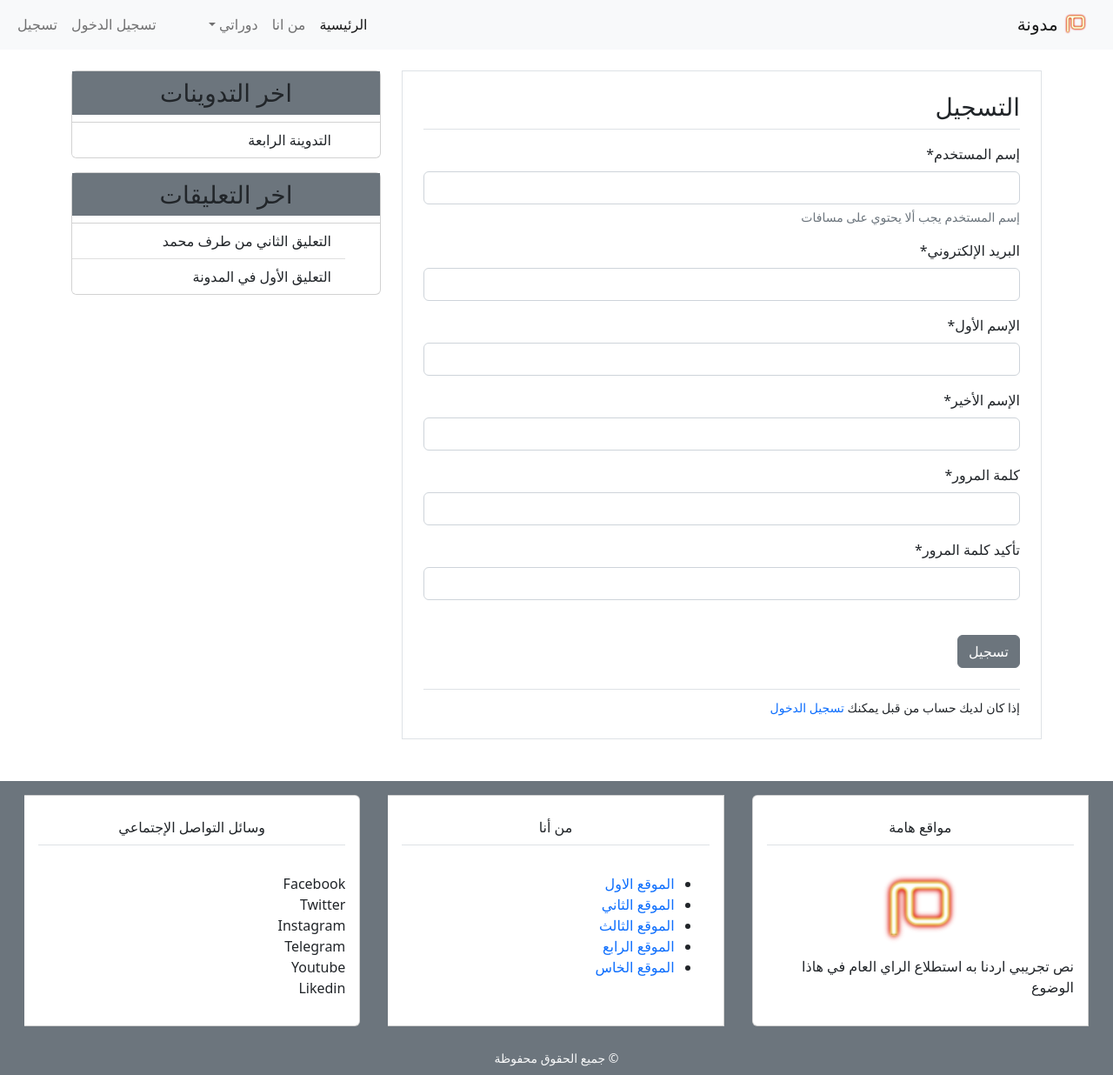
After one commit to ouazin91nabil/Blog-Ar, a Django app: page /register/ in a window 1280 px wide. The commit adds this page. Shown: the whole page at 87% size. Run offline with Django 4.2, Linux system fonts and the light colour scheme; data comes from the database, SQL or seed files in the repository; both versions use the stored data as it was after the commit; some libraries are stand-ins or nearby versions.

Commit message:
some new changes

```diff
--- a/src/blog/templates/blog/base.html
+++ b/src/blog/templates/blog/base.html
@@ -1,4 +1,6 @@
 {% load static %}
+{% load post_tag %}
+
 <!doctype html>
 <html lang="ar">
   <head>
@@ -44,10 +46,20 @@
           </ul>
         </li>
       </ul>
+
+      {% if user.is_authenticated %}
       <ul class="navbar-nav mr-auto">
-          <li class="nav-item"><a class="nav-link" href="#">تسجيل دخول</a></li>
-	  <li class="nav-item"><a class="nav-link" href="#">تسجيل</a></li>
+	      <li class="nav-item"><a class="nav-link" href="#">تدوينة جديدة</a></li>
+	      <li class="nav-item"><a class="nav-link" href="{% url 'profile' %}">الملف الشخصي</a></li>
+	  <li class="nav-item"><a class="nav-link" href="{% url 'logout' %}">تسجيل خروج</a></li>
       </ul>
+      {% else %}
+      <ul class="navbar-nav mr-auto">
+	      <li class="nav-item"><a class="nav-link" href="{% url 'login' %}">تسجيل الدخول</a></li>
+	  <li class="nav-item"><a class="nav-link" href="{% url 'register' %}">تسجيل</a></li>
+      </ul>
+      {% endif %}
+
     </div>
   </div>
 </nav>
@@ -61,11 +73,11 @@
 	<div class="col-md-4">
 	  <div class="card mb-3">
 	    <h3 class="text-center bg-secondary text light p-2">اخر التدوينات</h3>
-	    {% include 'blog/latest_posts.html' %}
+	    {% latest_posts %}
 	  </div>
 	  <div class="card mb-3">
 	    <h3 class="text-center bg-secondary text light p-2">اخر التعليقات</h3>
-	    {% include 'blog/latest_comments.html' %}
+	    {% latest_comments %}
 	  </div>
 
 	</div>
--- a/src/blog/templates/blog/latest_comments.html
+++ b/src/blog/templates/blog/latest_comments.html
@@ -1,9 +1,14 @@
-<ul class="list-group list-group-flush">                  {% for comment in comments %}
+<ul class="list-group list-group-flush">                  {% for comment in l_comments %}
   <li class="list-group-item">
-    <a class="text-dark" href="{% url 'detail' comment.post.pk %
-}">{{comment.body}}</a>
+    <a class="text-dark" href="{% url 'detail' comment.post.id %}">
+      {% if comment.body|length > 40 %}
+      {{comment.body|slice:'40'}}...
+      {% else %}
+      {{comment.body}}
+      {% endif %}
+    </a>
   </li>
   {% empty %}
-  <li class="list-group-item">لا يوجد تعليق</li>
+ <li class="list-group-item">ﻻ ﻱﻮﺟﺩ ﺖﻌﻠﻴﻗ</li>
   {% endfor %}
 </ul>
--- a/src/blog/templates/blog/latest_posts.html
+++ b/src/blog/templates/blog/latest_posts.html
@@ -1,7 +1,9 @@
 <ul class="list-group list-group-flush">
-  {% for post in posts %}
+  {% for post in l_posts %}
   <li class="list-group-item">
     <a class="text-dark" href="{% url 'detail' post.pk %}">{{post.title}}</a>
   </li>
+  {% empty %}
+  <li class="border p-4 m-2">لاتوجد حاليا أية تدوينة</li>
   {% endfor %}
 </ul>
--- /dev/null
+++ b/src/blog/templatetags/post_tag.py
@@ -0,0 +1,17 @@
+from django import template
+from blog.models import Post, Comment
+
+register = template.Library()
+@register.inclusion_tag('blog/latest_posts.html')
+def latest_posts():
+    context = {
+        'l_posts': Post.objects.all()[0:5],
+    }
+    return context
+
+@register.inclusion_tag('blog/latest_comments.html')
+def latest_comments():
+    context = {
+        'l_comments': Comment.objects.filter(active=True)[0:5],
+    }
+    return context
--- a/src/my_blog/settings.py
+++ b/src/my_blog/settings.py
@@ -132,3 +132,5 @@ DEFAULT_AUTO_FIELD = 'django.db.models.BigAutoField'
 # Crispy forms
 CRISPY_ALLOWED_TEMPLATE_PACKS = "bootstrap5"
 CRISPY_TEMPLATE_PACK = 'bootstrap5'
+
+LOGIN_REDIRECT_URL = 'home'
--- a/src/my_blog/urls.py
+++ b/src/my_blog/urls.py
@@ -19,4 +19,5 @@ from django.urls import path, include
 urlpatterns = [
     path('admin/', admin.site.urls),
     path('', include('blog.urls')),
+    path('', include('user.urls')),
 ]
--- /dev/null
+++ b/src/user/forms.py
@@ -0,0 +1,35 @@
+from django import forms
+from django.contrib.auth.models import User
+
+
+class UserCreationForm(forms.ModelForm):
+    username = forms.CharField(label='إسم المستخدم', max_length=30, help_text='إسم المستخدم يجب ألا يحتوي على مسافات')
+    email = forms.EmailField(label='البريد الإلكتروني')
+    first_name = forms.CharField(label='الإسم الأول', max_length=100)
+    last_name = forms.CharField(label='الإسم الأخير', max_length=100)
+    password1 = forms.CharField(label='كلمة المرور', widget=forms.PasswordInput(), min_length=8)
+    password2 = forms.CharField(label='تأكيد كلمة المرور', widget=forms.PasswordInput(), min_length=8)
+    class Meta:
+        model = User
+        fields = ('username', 'email', 'first_name',
+                  'last_name', 'password1', 'password2')
+
+    def clean_password2(self):
+        cd = self.cleaned_data
+        if cd['password1'] != cd['password2']:
+            raise forms.ValidationError('كلمة المرور غير متطابقة')
+        return cd['password2']
+
+    def clean_username(self):
+        cd = self.cleaned_data
+        if User.objects.filter(username=cd['username']).exists():
+            raise forms.ValidationError('يوجد مستخدم مسجل بهذا اإسم')
+        return cd['username']
+
+
+class LoginForm(forms.ModelForm):
+    username = forms.CharField(label='إسم المستخدم', max_length=30, help_text='يرجى عدم وضع فراغات في إسم المستخدم.')
+    password = forms.CharField(label='كلمة المرور', widget=forms.PasswordInput())
+    class Meta:
+        model = User
+        fields = ('username', 'password')
--- /dev/null
+++ b/src/user/templates/user/profile.html
@@ -0,0 +1,6 @@
+{% extends 'blog/base.html' %}
+{% block content %}
+<div class="border p-4 mb-5">
+  <h2 class="alert alert-success">{{user.username}}</h2>
+</div>
+{% endblock content %}
--- /dev/null
+++ b/src/user/templates/user/register.html
@@ -0,0 +1,16 @@
+{% extends 'blog/base.html' %}
+{% block content %}
+{% load crispy_forms_tags %}
+
+<div class="border p-4 mb-5">
+<h3 class="border-bottom pb-2 mb-3">التسجيل</h3>
+  <form method="POST">
+    {% csrf_token %}
+    {{form|crispy}}
+    <input class="btn btn-secondary mt-4" type="submit" value="تسجيل">
+  </form>
+  <div class="border-top mt-4 pt-2">
+	  <small>إذا كان لديك حساب من قبل يمكنك <a href="{% url 'login' %}">تسجيل الدخول</a></small>
+  </div>
+</div>
+{% endblock content %}
--- /dev/null
+++ b/src/user/urls.py
@@ -0,0 +1,12 @@
+from django.urls import path
+#from django.contrib.auth.views import LoginView, LogoutView
+from . import views
+
+urlpatterns = [
+  path('register/', views.register, name='register'),
+ # path('login/', LoginView.as_view(template_name='user/login.html'), name='login'),
+  path('login/', views.login_user, name='login'),
+  path('logout/', views.logout_user, name='logout'),
+  #path('logout/', LogoutView.as_view(template_name='user/logout.html'), name='logout'),
+  path('profile/', views.profile, name='profile'),
+]
--- a/src/user/views.py
+++ b/src/user/views.py
@@ -1,3 +1,54 @@
-from django.shortcuts import render
+from django.shortcuts import render, redirect
+from .forms import UserCreationForm, LoginForm
+from django.contrib import messages
+from django.contrib.auth import authenticate, login, logout
+def register(request):
+    if request.method == 'POST':
+        form = UserCreationForm(request.POST)
+        if form.is_valid():
+            form.save()
+            username = form.cleaned_data['username']
+            messages.success(request, f'تهانينا {username} لقد تمت عملية التسجيل بنجاح.')
+            return redirect('home')
 
-# Create your views here.
+    else:
+        form = UserCreationForm()
+    return render(request, 'user/register.html', {
+        'title': 'التسجيل',
+        'form': form,
+    })
+
+
+def login_user(request):
+    if request.method == "POST":
+        form = LoginForm()
+        username = request.POST['username']
+        password = request.POST['password']
+        user = authenticate(request, username=username, password=password)
+        if user is not None:
+            login(request, user)
+            return redirect('home')
+        else:
+            messages.warning(request, 'هناك خطأ في إسم المستخدم أو كلمة المرور')
+
+    else:
+        form = LoginForm()
+    context = {
+        'title': 'تسجيل الدخول',
+        'form': form,
+    }
+    return render(request, 'user/login.html', context)
+
+
+def logout_user(request):
+    logout(request)
+    context = {
+        'title': 'تسجيل الخروج',
+    }
+    return render(request, 'user/logout.html', context)
+
+
+
+def profile(request):
+    return render(request, 'user/profile.html', {
+        'title': 'الملف الشخصي',})
--- a/ssh.txt
+++ /dev/null
@@ -1 +0,0 @@
-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
```
Also changed, not shown: src/blog/templates/blog/index.html (+7 -0 lines), src/blog/views.py (+9 -10 lines), src/user/templates/user/login.html (added, +20 -0 lines), src/user/templates/user/logout.html (added, +8 -0 lines), src/blog/templatetags/__init__.py (added), src/db.sqlite3, 1 other file.
